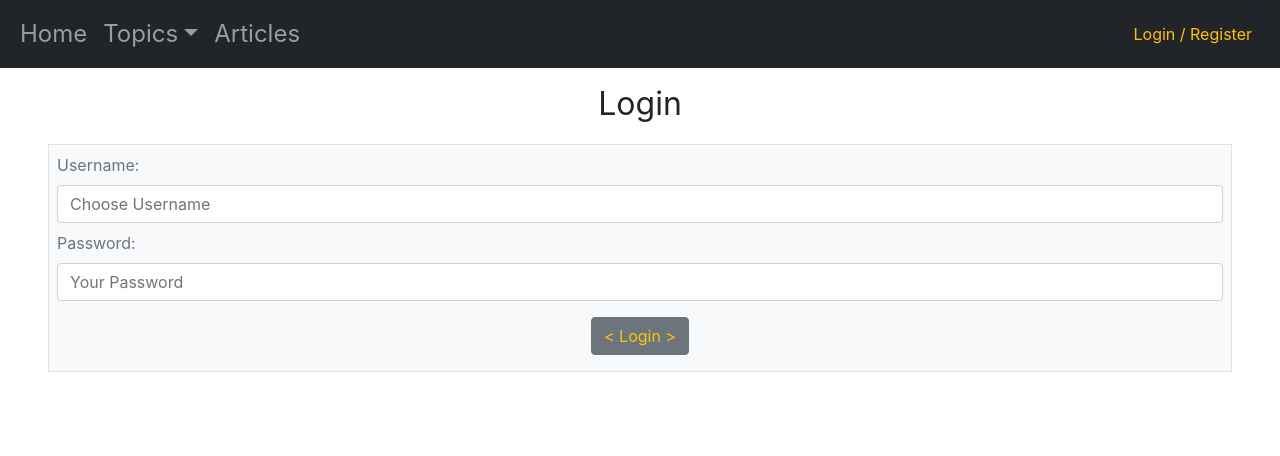
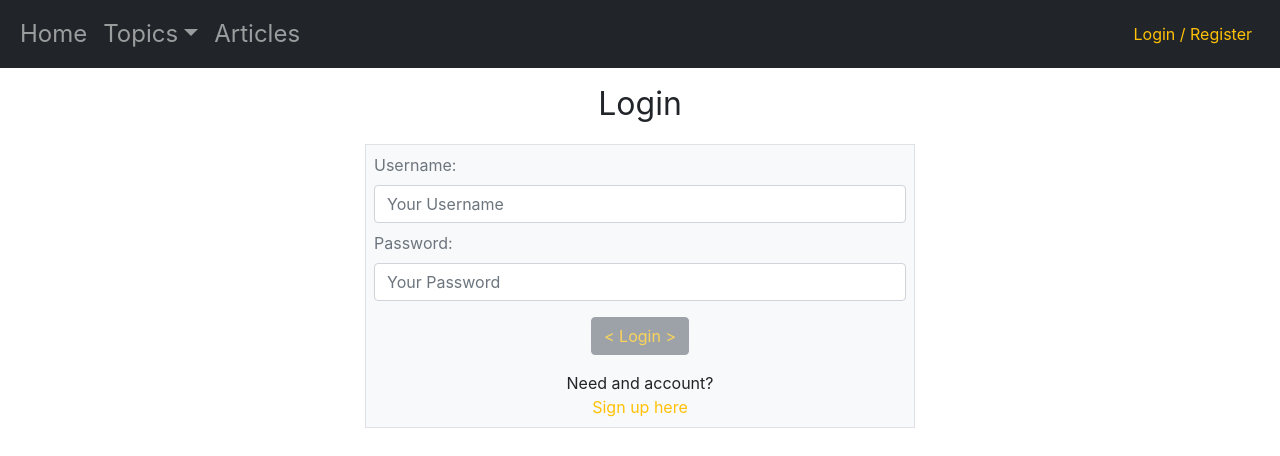
Before and after one commit to MarKo-ctrl/nc-news, a React (Create React App) app: page /login in a window 1280 px wide. Shown: the top 456 px of the page. Built offline with nearby package versions, Linux system fonts and the light colour scheme.

Commit message:
customise login error handling

```diff
--- a/src/components/Login.jsx
+++ b/src/components/Login.jsx
@@ -1,6 +1,6 @@
 import React, { useState, useContext } from 'react';
 import { Link } from 'react-router-dom';
-import {  Form, Button } from 'react-bootstrap';
+import { Form, Button } from 'react-bootstrap';
 import { ErrorPage } from './ErrorPage';
 import { UserContext } from '../context/User';
 import { signin } from '../utils/api';
@@ -8,7 +8,6 @@ import { LoadingSpinner } from './LoadingSpinner';
 
 export const Login = () => {
   const [input, setInput] = useState({})
-  const [isSubmitted, setIsSubmitted] = useState(false)
   const [error, setError] = useState(null)
   const [isLoading, setIsLoading] = useState(false);
   const { user, setUser } = useContext(UserContext);
@@ -16,38 +15,40 @@ export const Login = () => {
 
   const handleSubmit = (event) => {
     event.preventDefault();
-    setIsSubmitted(true);
-    setIsLoading(true)
+    setIsLoading(true);
 
     signin(input)
-      .then((validUser) => {
-        setIsLoading(false)
-        setUser(validUser);
+      .then((res) => {
+        setIsLoading(false);
+
+        if (res.statusText === 'OK') {
+          setUser(res.data[0]);
+        } else {
+          throw Error()
+        }
       })
       .catch((err) => {
-        setError(err)
+        setIsLoading(false)
+        setError(err.response.data.msg)
       })
   }
 
-  if (error) return <ErrorPage value={error} />;
   if (isLoading) return <LoadingSpinner />;
   return (
-    <>
-      {!isSubmitted ?
-        <>
-          <main
-            className='mw-100'>
-            <main>
+    <main
+      className='mw-100'>
+      <main>
         <p
           className='fs-2 text-center'>
           Login
         </p>
         <Form
-          className=' bg-light border mx-5'
+          className='login-form-container bg-light border mx-5'
           onSubmit={handleSubmit}>
           <Form.Group
             className='mx-2'
-            controlId='foemUsername'>
+            controlId='formUsername'
+            required>
             <Form.Label
               className='text-secondary mt-2'>
               Username:
@@ -55,7 +56,7 @@ export const Login = () => {
             <Form.Control
               type='text'
               name='username'
-              placeholder='Choose Username'
+              placeholder='Your Username'
               onChange={(event) => setInput({ ...input, [event.target.name]: event.target.value })}>
             </Form.Control>
           </Form.Group>
@@ -70,37 +71,47 @@ export const Login = () => {
               type='password'
               name='password'
               placeholder='Your Password'
-              onChange={(event) => setInput({ ...input, [event.target.name]: event.target.value })}>
+              onChange={(event) => setInput({ ...input, [event.target.name]: event.target.value })}
+              required>
             </Form.Control>
           </Form.Group>
-          <div className="d-flex">
+          <div className='d-flex flex-column'>
+            {!input.password ?
+              <Button
+              type='submit'
+              className='btn btn-secondary my-3 mx-auto text-warning'
+              disabled>
+              &lt; Login &gt;
+            </Button>
+            :
             <Button
               type='submit'
               className='btn btn-secondary my-3 mx-auto text-warning'
               onClick={handleSubmit}>
               &lt; Login &gt;
-            </Button>
+            </Button>}
+            {Object.keys(user).length !== 0 ?
+              <p
+                className='mx-auto bg-success text-warning rounded p-2'>
+                You have successfuly logged in <strong>{user.username}</strong>
+              </p>
+              : error !== null ?
+                <ErrorPage
+                  value={error} />
+                : null
+            }
+            <p
+              className='mx-auto mb-0'>
+              Need and account?</p>
+            <Link
+              to={'/register'}
+              className='mx-auto text-decoration-none text-warning pb-2'>
+              Sign up here
+            </Link>
           </div>
         </Form>
       </main>
-          </main>
-        </>
-        :
-        isSubmitted && Object.keys(user).length !== 0 ?
-          <main>
-            <p
-              className='success-msg'>
-              You have successfuly logged in <strong>{user.username}</strong>
-            </p>
-          </main>
-          :
-          <main>
-            <p
-              className='error-msg'>
-              {error.errMsg}
-            </p>
-          </main>
-      }
-    </>
+    </main >
+
   )
 }
```
